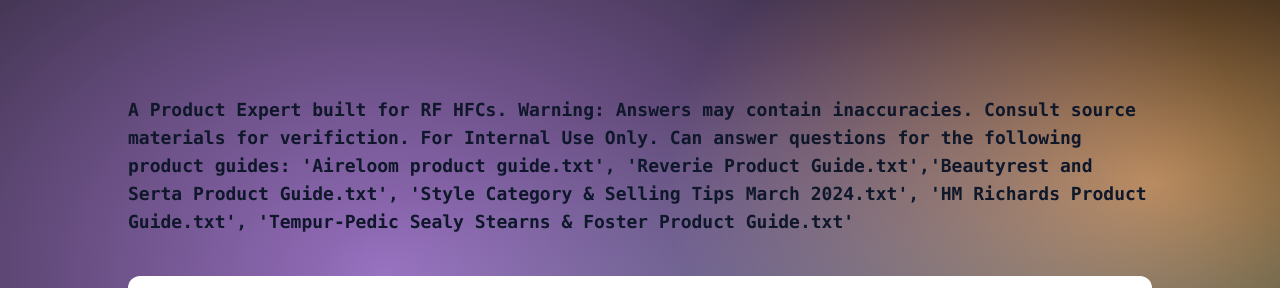
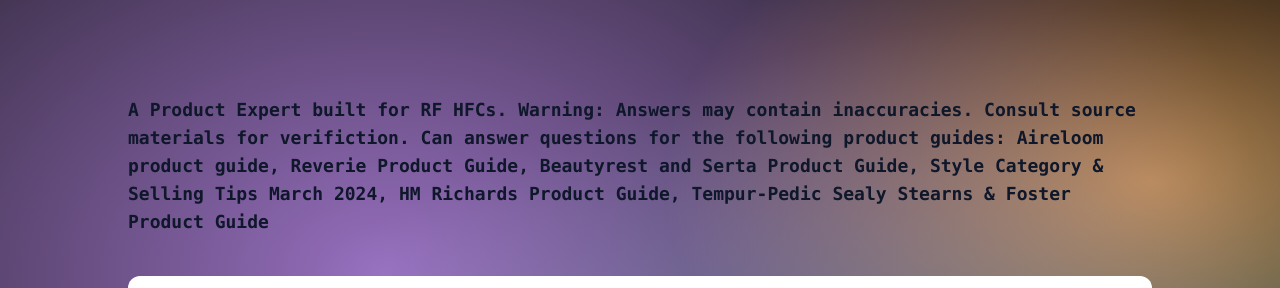
Before and after one commit to mindfulcoder49/north-shore-ai-create-llama, a Next.js app: page / in a window 1280 px wide. Shown: the top 288 px of the page. Built offline with nearby package versions, Linux system fonts and the light colour scheme; no server answers.

Commit message:
fix header

```diff
--- a/app/components/header.tsx
+++ b/app/components/header.tsx
@@ -7,7 +7,7 @@
           href="https://www.llamaindex.ai/"
           className="flex items-center justify-center font-nunito text-lg font-bold gap-2"
         >
-          <span>A Product Expert built for RF HFCs. Warning: Answers may contain inaccuracies. Consult source materials for verifiction. For Internal Use Only. Can answer questions for the following product guides: 'Aireloom product guide.txt', 'Reverie Product Guide.txt','Beautyrest and Serta Product Guide.txt', 'Style Category & Selling Tips March 2024.txt', 'HM Richards Product Guide.txt', 'Tempur-Pedic Sealy Stearns & Foster Product Guide.txt'</span>
+          <span>A Product Expert built for RF HFCs. Warning: Answers may contain inaccuracies. Consult source materials for verifiction. Can answer questions for the following product guides: Aireloom product guide, Reverie Product Guide, Beautyrest and Serta Product Guide, Style Category & Selling Tips March 2024, HM Richards Product Guide, Tempur-Pedic Sealy Stearns & Foster Product Guide </span>
         </a>
     </div>
   );
```
